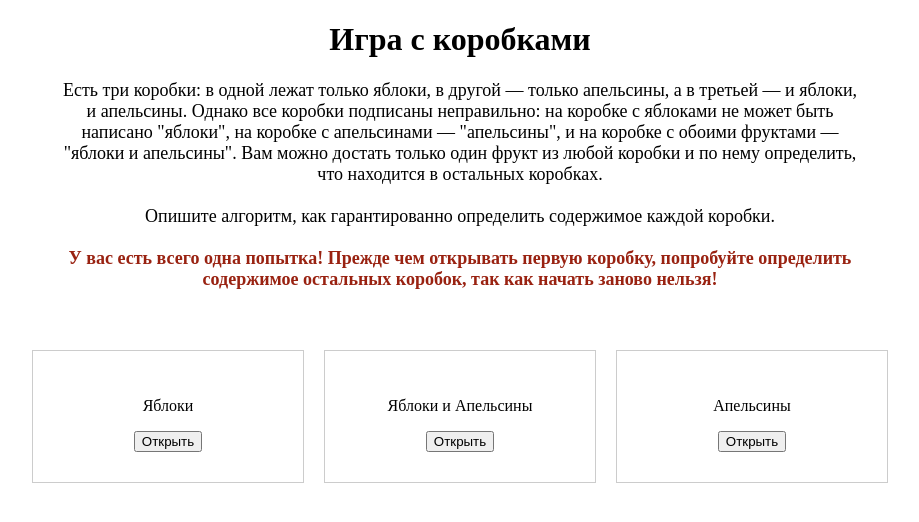
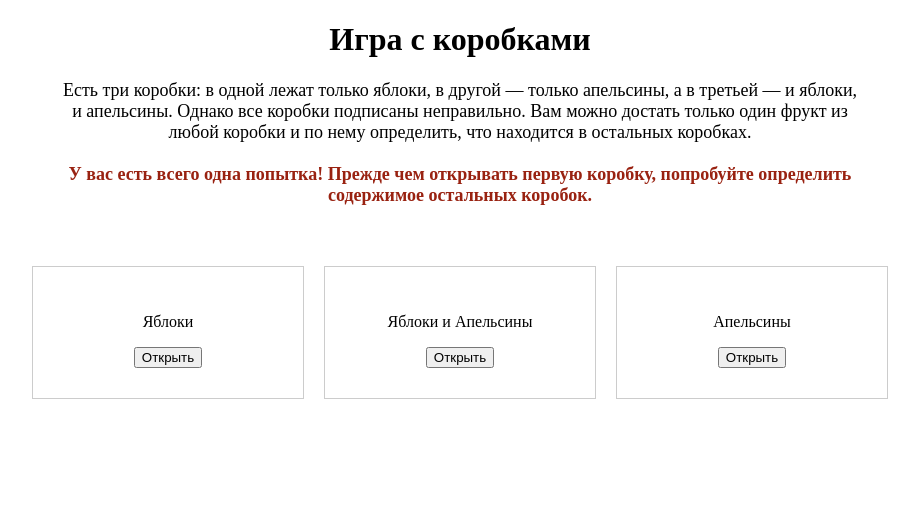
Before and after one commit to le-xot/fruit-box, a Vue app: page / in a window 1280 px wide. Shown: the top 522 px of the page, without its empty margins (180-1099 px from the left). Built offline with nearby package versions, Linux system fonts and the light colour scheme.

Commit message:
chore: add win/death screen

```diff
--- a/index.html
+++ b/index.html
@@ -2,7 +2,7 @@
 <html lang="en">
   <head>
     <meta charset="UTF-8" />
-    <link rel="icon" type="image/svg+xml" href="/vite.svg" />
+    <link rel="icon" type="image/svg+xml" href="/src/assets/box.svg" />
     <meta name="viewport" content="width=device-width, initial-scale=1.0" />
     <title>Игра с коробками</title>
   </head>
--- a/package.json
+++ b/package.json
@@ -13,6 +13,7 @@
     "deploy": "vite build && gh-pages -d dist"
   },
   "dependencies": {
+    "pinia": "3.0.1",
     "typescript": "5.6.3",
     "vite-svg-loader": "^5.1.0",
     "vue": "^3.5.13"
--- a/src/app.vue
+++ b/src/app.vue
@@ -1,14 +1,19 @@
 <script lang="ts" setup>
 import { onMounted, ref, watch } from 'vue'
-import BoxComponent from './box-component.vue'
-import { FruitGame, FruitsEnum, YouLostError } from './game'
+import Box from './components/box.vue'
+
+import Notification from './components/notification.vue'
+import { FruitGame, FruitsEnum, YouLostError } from './composables/use-game'
+import { useNotification } from './composables/use-notification.ts'
 
 const STORAGE_KEY = 'fruitGameState'
 
 const game = ref<FruitGame | null>(null)
 const gameState = ref<'playing' | 'won' | 'lost'>('playing')
 
-onMounted(() => {
+const { showNotification } = useNotification()
+
+function loadGame() {
   const savedState = localStorage.getItem(STORAGE_KEY)
   if (savedState) {
     try {
@@ -24,9 +29,13 @@ onMounted(() => {
     game.value = new FruitGame()
     gameState.value = 'playing'
   }
-})
+}
 
-watch([game, gameState], () => {
+onMounted(loadGame)
+
+watch(
+  [game, gameState],
+  () => {
     if (game.value) {
       const stateToSave = {
         game: game.value.toJSON(),
@@ -34,40 +43,34 @@ watch([game, gameState], () => {
       }
       localStorage.setItem(STORAGE_KEY, JSON.stringify(stateToSave))
     }
-}, { deep: true })
+  },
+  { deep: true },
+)
 
 function handleBoxClick(index: number) {
   if (!game.value || gameState.value !== 'playing') return
   try {
-    game.value.open(index)
-    // Клонируем состояние игры после изменения
+    const allOpened = game.value.open(index)
     game.value = game.value.clone()
-
-    if (game.value._boxes.every(box => box.isOpen)) {
-      const isWin = game.value.checkWin()
-      gameState.value = isWin ? 'won' : 'lost'
+    if (allOpened) {
+      gameState.value = game.value.checkWin() ? 'won' : 'lost'
     }
   } catch (error: any) {
     if (error instanceof YouLostError) {
       gameState.value = 'lost'
     } else {
-      alert(error.message)
+      showNotification(error.message)
     }
   }
 }
 
 function handlePredictionChange(index: number, value: FruitsEnum) {
   if (!game.value || gameState.value !== 'playing') return
-  const numBoxesOpened = game.value._boxes.filter(box => box.isOpen).length
-  if (numBoxesOpened < 2) {
   try {
     game.value.setPrediction(index, value)
     game.value = game.value.clone()
   } catch (error: any) {
-      alert(error.message)
-    }
-  } else {
-    alert('Вы больше не можете менять свой выбор')
+    showNotification(error.message)
   }
 }
 
@@ -81,39 +84,40 @@ const canChangePrediction = ref(true)
 </script>
 
 <template>
+  <div v-if="gameState === 'lost'" class="loss-screen fullscreen">
+    <h1>Ты проиграл</h1>
+  </div>
+
+  <div v-else-if="gameState === 'won'" class="win-screen fullscreen">
+    <h1>ты выиграл</h1>
+  </div>
+
+  <div v-else>
     <div style="text-align: center; user-select: none;">
       <h1>Игра с коробками</h1>
       <p style="max-width: 800px; margin: auto; font-size: 18px;">
         Есть три коробки: в одной лежат только яблоки, в другой — только апельсины, а в третьей — и яблоки, и апельсины.
-      Однако все коробки подписаны неправильно: на коробке с яблоками не может быть написано "яблоки",
-      на коробке с апельсинами — "апельсины", и на коробке с обоими фруктами — "яблоки и апельсины".
-      Вам можно достать только один фрукт из любой коробки и по нему определить, что находится в остальных коробках.
-      <br><br>
-      Опишите алгоритм, как гарантированно определить содержимое каждой коробки.
+        Однако все коробки подписаны неправильно. Вам можно достать только один фрукт из любой коробки и по нему определить, что находится в остальных коробках.
         <br><br>
         <b style="color: #992211;">
-        У вас есть всего одна попытка! Прежде чем открывать первую коробку, попробуйте определить содержимое остальных
-        коробок, так как начать заново нельзя!
+          У вас есть всего одна попытка! Прежде чем открывать первую коробку, попробуйте определить содержимое остальных коробок.
         </b>
       </p>
 
       <div v-if="game" style="display: flex; justify-content: center; margin-top: 50px;">
-      <BoxComponent
-        v-for="(box, index) in game._boxes" :key="index" :label="box.label" :is-open="box.isOpen"
-        :content="box.content" :prediction="box.prediction" :took="box.took"
+        <Box
+          v-for="(box, index) in game._boxes"
+          :key="index"
+          :label="box.label"
+          :is-open="box.isOpen"
+          :content="box.content"
+          :prediction="box.prediction"
+          :took="box.took"
           :show-prediction="game.indexOpenedBox !== null && index !== game.indexOpenedBox"
-        :can-change-prediction="canChangePrediction" @click="handleBoxClick(index)"
+          :can-change-prediction="canChangePrediction"
+          @click="handleBoxClick(index)"
           @prediction-change="handlePredictionChange(index, $event)"
         />
-    </div>
-
-    <div style="margin-top: 50px; font-size: 24px;">
-      <div v-if="gameState === 'won'" style="color: #119922;">
-        Поздравляем! Вы победили!
-      </div>
-      <div v-if="gameState === 'lost'" style="color: #992211;">
-        К сожалению, вы проиграли.
-      </div>
       </div>
 
       <div v-if="gameState !== 'playing'" style="margin-top: 30px;">
@@ -122,6 +126,8 @@ const canChangePrediction = ref(true)
         </button>
       </div>
     </div>
+    <Notification />
+  </div>
 </template>
 
 <style scoped>
@@ -129,4 +135,49 @@ button {
   padding: 10px 20px;
   font-size: 16px;
 }
+
+@keyframes fadeIn {
+  from {
+    opacity: 0;
+    transform: scale(0.95);
+  }
+  to {
+    opacity: 1;
+    transform: scale(1);
+  }
+}
+
+@keyframes fadeIn {
+  from {
+    opacity: 0;
+  }
+  to {
+    opacity: 1;
+  }
+}
+
+.fullscreen {
+  user-select: none;
+  position: fixed;
+  top: 0;
+  left: 0;
+  right: 0;
+  bottom: 0;
+  display: flex;
+  align-items: center;
+  justify-content: center;
+  font-size: 48px;
+  z-index: 1000;
+  animation: fadeIn 1s ease-in;
+}
+
+.loss-screen {
+  background-color: #000;
+  color: #fff;
+}
+
+.win-screen {
+  background-color: #5af462;
+  color: #fff;
+}
 </style>
--- a/src/box-component.vue
+++ /dev/null
@@ -1,98 +0,0 @@
-<script lang="ts" setup>
-import { ref, watch } from 'vue'
-import { FruitsEnum } from './game'
-
-interface Props {
-  label: FruitsEnum
-  isOpen: boolean
-  content: FruitsEnum | null
-  prediction: FruitsEnum | null
-  took: string | null
-  showPrediction: boolean
-  canChangePrediction: boolean
-}
-const props = defineProps<Props>()
-const emits = defineEmits<{
-  (e: 'click'): void
-  (e: 'prediction-change', value: FruitsEnum): void
-}>()
-
-const localPrediction = ref(props.prediction || '')
-
-watch(() => props.prediction, (newVal) => {
-  localPrediction.value = newVal || ''
-})
-
-function handleClick() {
-  emits('click')
-}
-
-function onPredictionChangeInternal(event: Event) {
-  const value = (event.target as HTMLSelectElement).value as FruitsEnum
-  emits('prediction-change', value)
-}
-</script>
-
-<template>
-  <div class="box-container">
-    <!-- Если коробка ещё не открыта -->
-    <div v-if="!isOpen" class="box" @click="handleClick">
-      <p>{{ label }}</p>
-      <!-- Если нужно задать предсказание -->
-      <div v-if="showPrediction">
-        <select
-          v-model="localPrediction" :disabled="!canChangePrediction" @click.stop
-          @change="onPredictionChangeInternal"
-        >
-          <option value="">
-            Выберите содержимое
-          </option>
-          <option :value="FruitsEnum.Apple">
-            {{ FruitsEnum.Apple }}
-          </option>
-          <option :value="FruitsEnum.Orange">
-            {{ FruitsEnum.Orange }}
-          </option>
-          <option :value="FruitsEnum.AppleAndOrange">
-            {{ FruitsEnum.AppleAndOrange }}
-          </option>
-        </select>
-      </div>
-      <!-- Если предсказание не показывается, кнопка открытия -->
-      <button v-else>
-        Открыть
-      </button>
-    </div>
-    <!-- Если коробка открыта -->
-    <div v-else class="box opened">
-      <div v-if="took">
-        <p>Вы достали: <b>{{ took }}</b></p>
-      </div>
-      <div v-else>
-        <p>Содержимое: <b>{{ content }}</b></p>
-      </div>
-      <div v-if="showPrediction && prediction">
-        <p>Ваш выбор: <b>{{ prediction }}</b></p>
-      </div>
-    </div>
-  </div>
-</template>
-
-<style scoped>
-.box-container {
-    margin: 10px;
-    border: 1px solid #ccc;
-    padding: 10px;
-    text-align: center;
-    width: 250px;
-}
-
-.box {
-    padding: 20px;
-    cursor: pointer;
-}
-
-.box.opened {
-    background-color: #f0f0f0;
-}
-</style>
--- /dev/null
+++ b/src/components/box.vue
@@ -0,0 +1,98 @@
+<script lang="ts" setup>
+import { computed, ref, toRefs, watch } from 'vue'
+import { FruitsEnum } from '../composables/use-game'
+
+interface Props {
+  label: FruitsEnum
+  isOpen: boolean
+  content: FruitsEnum | null
+  prediction: FruitsEnum | null
+  took: string | null
+  showPrediction: boolean
+  canChangePrediction: boolean
+}
+
+const props = defineProps<Props>()
+const emit = defineEmits<{
+  (event: 'click'): void
+  (event: 'prediction-change', value: FruitsEnum): void
+}>()
+
+const { label, isOpen, content, prediction, took, showPrediction, canChangePrediction } = toRefs(props)
+
+const localPrediction = ref(prediction.value || '')
+watch(prediction, (newVal) => {
+  localPrediction.value = newVal || ''
+})
+
+const fruitOptions = computed(() => [
+  { value: FruitsEnum.Apple, label: FruitsEnum.Apple },
+  { value: FruitsEnum.Orange, label: FruitsEnum.Orange },
+  { value: FruitsEnum.AppleAndOrange, label: FruitsEnum.AppleAndOrange },
+])
+
+function handleClick() {
+  emit('click')
+}
+
+function onPredictionChangeInternal(e: Event) {
+  const target = e.target as HTMLSelectElement
+  const value = target.value as FruitsEnum
+  emit('prediction-change', value)
+}
+</script>
+
+<template>
+  <div class="box-container">
+    <div v-if="!isOpen" class="box" @click="handleClick">
+      <p>{{ label }}</p>
+      <div v-if="showPrediction">
+        <select
+          v-model="localPrediction"
+          :disabled="!canChangePrediction"
+          @click.stop
+          @change="onPredictionChangeInternal"
+        >
+          <option value="">
+            Выберите содержимое
+          </option>
+          <option v-for="option in fruitOptions" :key="option.value" :value="option.value">
+            {{ option.label }}
+          </option>
+        </select>
+      </div>
+      <button v-else>
+        Открыть
+      </button>
+    </div>
+
+    <div v-else class="box opened">
+      <div v-if="took">
+        <p>Вы достали: <b>{{ took }}</b></p>
+      </div>
+      <div v-else>
+        <p>Содержимое: <b>{{ content }}</b></p>
+      </div>
+      <div v-if="showPrediction && prediction">
+        <p>Ваш выбор: <b>{{ prediction }}</b></p>
+      </div>
+    </div>
+  </div>
+</template>
+
+<style scoped>
+.box-container {
+  margin: 10px;
+  border: 1px solid #ccc;
+  padding: 10px;
+  text-align: center;
+  width: 250px;
+}
+.box {
+  padding: 20px;
+  cursor: pointer;
+}
+.box.opened {
+  background-color: #f0f0f0;
+}
+</style>
--- /dev/null
+++ b/src/components/notification.vue
@@ -0,0 +1,28 @@
+<script lang="ts" setup>
+import { useNotification } from '../composables/use-notification.ts'
+
+const { notificationMessage, notificationVisible, hideNotification } = useNotification()
+</script>
+
+<template>
+  <div v-if="notificationVisible" class="notification" @click="hideNotification">
+    {{ notificationMessage }}
+  </div>
+</template>
+
+<style scoped>
+.notification {
+  position: fixed;
+  bottom: 20px;
+  left: 50%;
+  transform: translateX(-50%);
+  background-color: #f44336;
+  color: white;
+  padding: 15px 25px;
+  border-radius: 4px;
+  cursor: pointer;
+  z-index: 1000;
+  box-shadow: 0 2px 6px rgba(0, 0, 0, 0.2);
+  font-size: 16px;
+}
+</style>
--- a/src/game.ts
+++ b/src/composables/use-game.ts
@@ -1,4 +1,4 @@
-// src/game.ts
+// src/composables/use-game.ts
 
 export enum FruitsEnum {
   Apple = 'Яблоки',
@@ -14,7 +14,7 @@ export enum FruitEnum {
 export class Box {
   constructor(
     public label: FruitsEnum,
-    public isOpen: boolean,
+    public isOpen: boolean = false,
     public prediction: FruitsEnum | null = null,
     public content: FruitsEnum | null = null,
     public took: FruitEnum | null = null,
@@ -51,16 +51,16 @@ export class FruitGame {
 
   constructor() {
     this._boxes = [
-      new Box(FruitsEnum.Apple, false),
-      new Box(FruitsEnum.AppleAndOrange, false),
-      new Box(FruitsEnum.Orange, false),
+      new Box(FruitsEnum.Apple),
+      new Box(FruitsEnum.AppleAndOrange),
+      new Box(FruitsEnum.Orange),
     ]
   }
 
   toJSON() {
     return {
       indexOpenedBox: this.indexOpenedBox,
-      boxes: this._boxes.map((box) => box.toJSON()),
+      boxes: this._boxes.map(box => box.toJSON()),
     }
   }
 
@@ -77,7 +77,7 @@ export class FruitGame {
 
   restart() {
     this.indexOpenedBox = null
-    this._boxes.forEach((box) => {
+    this._boxes.forEach(box => {
       box.isOpen = false
       box.prediction = null
       box.content = null
@@ -86,22 +86,20 @@ export class FruitGame {
   }
 
   get boxes(): Box[] {
-    return this._boxes.map((box) => box.copy())
+    return this._boxes.map(box => box.copy())
   }
 
-  // Открытие первой коробки (единственный выбор без предсказаний)
-  private openOne(indexBox: number): void {
-    if (this.indexOpenedBox !== null) throw new Error('Function only for first opening')
+  private openFirstBox(indexBox: number): void {
+    if (this.indexOpenedBox !== null) throw new Error('Первую коробку можно открыть только один раз')
     this.indexOpenedBox = indexBox
     const box = this._boxes[indexBox]
 
     if (box.label === FruitsEnum.AppleAndOrange) {
-      // Симулируем достать один фрукт
       box.took = Math.random() < 0.5 ? FruitEnum.Apple : FruitEnum.Orange
       box.content = box.took === FruitEnum.Apple ? FruitsEnum.Apple : FruitsEnum.Orange
-      // Распределяем содержимое остальных коробок (логика из примера React)
+
+      // Распределяем содержимое остальных коробок
       const [boxApple, boxAppleAndOrange, boxOrange] = this._boxes
-      // Значения по умолчанию:
       boxApple.content = FruitsEnum.AppleAndOrange
       boxAppleAndOrange.content = FruitsEnum.Orange
       boxOrange.content = FruitsEnum.Apple
@@ -118,52 +116,40 @@ export class FruitGame {
     box.isOpen = true
   }
 
-  // Установка предсказаний для коробок, кроме открытой первой
   public setPrediction(indexBox: number, prediction: FruitsEnum): void {
-    if (this.indexOpenedBox === null) throw new Error('Function only for subsequent openings')
-    if (indexBox === this.indexOpenedBox) throw new Error('Cannot predict opened box')
-    const openedOnlyOne = this._boxes.filter((box) => box.isOpen).length === 1
-    if (!openedOnlyOne) {
-      throw new Error('Only one box can be opened at a time')
-    }
-    const box = this._boxes[indexBox]
-    box.prediction = prediction
+    if (this.indexOpenedBox === null) throw new Error('Сначала откройте первую коробку')
+    if (indexBox === this.indexOpenedBox) throw new Error('Нельзя предсказать содержимое уже открытой коробки')
+    const openedOnlyOne = this._boxes.filter(box => box.isOpen).length === 1
+    if (!openedOnlyOne) throw new Error('Для установки предсказания должна быть открыта только одна коробка')
+    this._boxes[indexBox].prediction = prediction
   }
 
-  // Открытие остальных коробок после указания предсказаний
-  private openOther(indexBox: number): boolean {
-    if (this.indexOpenedBox === null) throw new Error('Function only for subsequent openings')
-    const isPredicted = this._boxes.filter((box) => !box.isOpen).every((box) => box.prediction !== null)
-    if (!isPredicted) {
-      throw new Error('Не все ящики предсказаны, выберите остальные предсказания')
-    }
+  private openOtherBox(indexBox: number): boolean {
+    if (this.indexOpenedBox === null) throw new Error('Сначала откройте первую коробку')
+    const allPredicted = this._boxes.filter(box => !box.isOpen).every(box => box.prediction !== null)
+    if (!allPredicted) throw new Error('Не все коробки предсказаны, укажите оставшиеся предсказания')
     const box = this._boxes[indexBox]
-    if (box.isOpen) {
-      throw new Error('Box is already opened')
-    }
+    if (box.isOpen) throw new Error('Эта коробка уже открыта')
     box.isOpen = true
 
-    const isEveryOpened = this._boxes.every((b) => b.isOpen)
-    if (isEveryOpened) {
-      // После открытия всех коробок убираем значение took у первой
+    const allOpened = this._boxes.every(b => b.isOpen)
+    if (allOpened) {
       this._boxes[this.indexOpenedBox].took = null
     }
-    return isEveryOpened
+    return allOpened
   }
 
-  // Метод открытия коробок: если ни одна не открыта – openOne, иначе openOther
   public open(indexBox: number): boolean {
     if (this.indexOpenedBox === null) {
-      this.openOne(indexBox)
+      this.openFirstBox(indexBox)
       return false
     } else {
-      return this.openOther(indexBox)
+      return this.openOtherBox(indexBox)
     }
   }
 
-  // Проверка выигрыша: сравнение предсказаний с содержимым
   public checkWin(): boolean {
-    return this._boxes.every((box) => {
+    return this._boxes.every(box => {
       if (box.isOpen && box.prediction) {
         return box.prediction === box.content
       }
--- /dev/null
+++ b/src/composables/use-notification.ts
@@ -0,0 +1,36 @@
+import { ref } from 'vue'
+
+const notificationMessage = ref('')
+const notificationVisible = ref(false)
+let notificationTimeout: number | null = null
+
+export function useNotification() {
+  function showNotification(message: string, duration = 3000) {
+    notificationMessage.value = message
+    notificationVisible.value = true
+
+    // Если уже был запущен таймер — очищаем его
+    if (notificationTimeout) {
+      clearTimeout(notificationTimeout)
+    }
+    notificationTimeout = window.setTimeout(() => {
+      notificationVisible.value = false
+      notificationTimeout = null
+    }, duration)
+  }
+
+  function hideNotification() {
+    notificationVisible.value = false
+    if (notificationTimeout) {
+      clearTimeout(notificationTimeout)
+      notificationTimeout = null
+    }
+  }
+
+  return {
+    notificationMessage,
+    notificationVisible,
+    showNotification,
+    hideNotification,
+  }
+}
```
Also changed, not shown: src/main.ts (+6 -2 lines), src/stores/fruit-game-store.ts (added, +66 -0 lines), src/assets/box.svg (added), 1 other file (tests, documents, lock files or other folders). Lines whose indentation alone changed are shown as unchanged.
